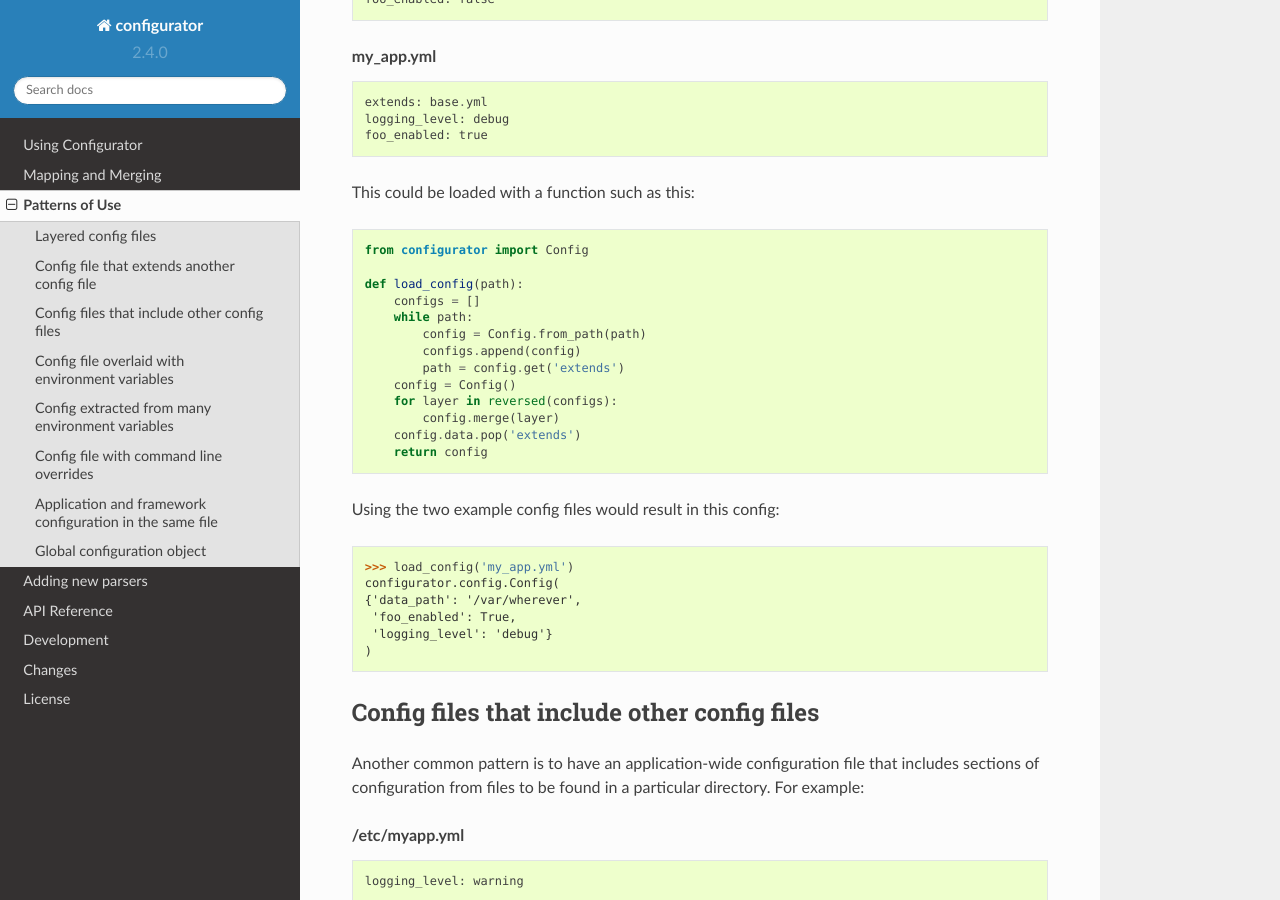
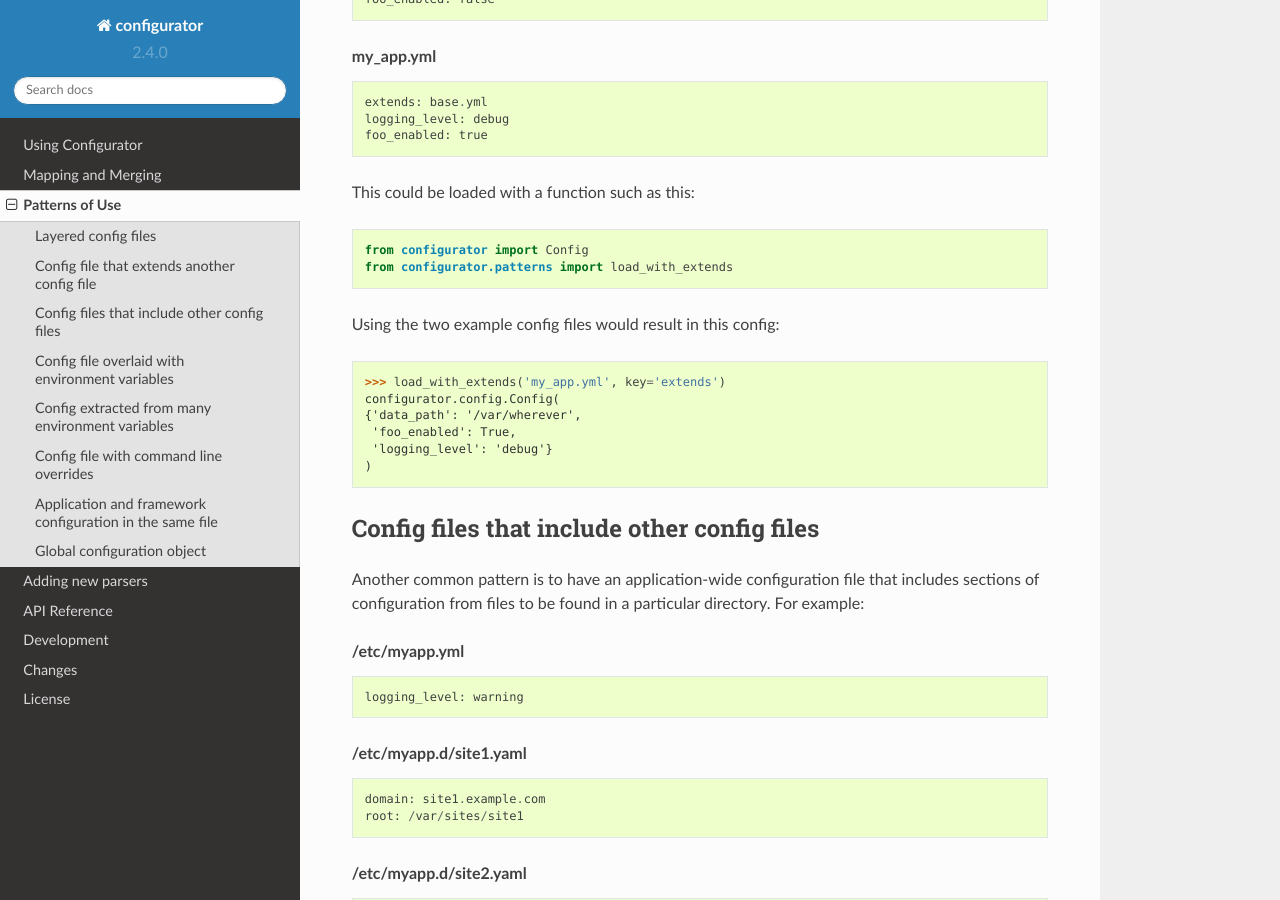
Before and after one commit to simplistix/configurator, a Sphinx documentation site: the page built from docs/patterns.rst, in a window 1280 px wide and 900 px high, scrolled down 1233 px. Built offline with Sphinx 7.4.7 and the Read the Docs theme 2.0.0, drawn with Linux system fonts in a browser that asks for light colours.

Commit message:
Extract load_with_extends from the patterns docs.

```diff
--- a/docs/patterns.rst
+++ b/docs/patterns.rst
@@ -84,22 +84,11 @@ This could be loaded with a function such as this:
 .. code-block:: python
 
     from configurator import Config
-
-    def load_config(path):
-        configs = []
-        while path:
-            config = Config.from_path(path)
-            configs.append(config)
-            path = config.get('extends')
-        config = Config()
-        for layer in reversed(configs):
-            config.merge(layer)
-        config.data.pop('extends')
-        return config
+    from configurator.patterns import load_with_extends
 
 Using the two example config files would result in this config:
 
->>> load_config('my_app.yml')
+>>> load_with_extends('my_app.yml', key='extends')
 configurator.config.Config(
 {'data_path': '/var/wherever',
  'foo_enabled': True,
```
Also changed, not shown: 2 other files.
